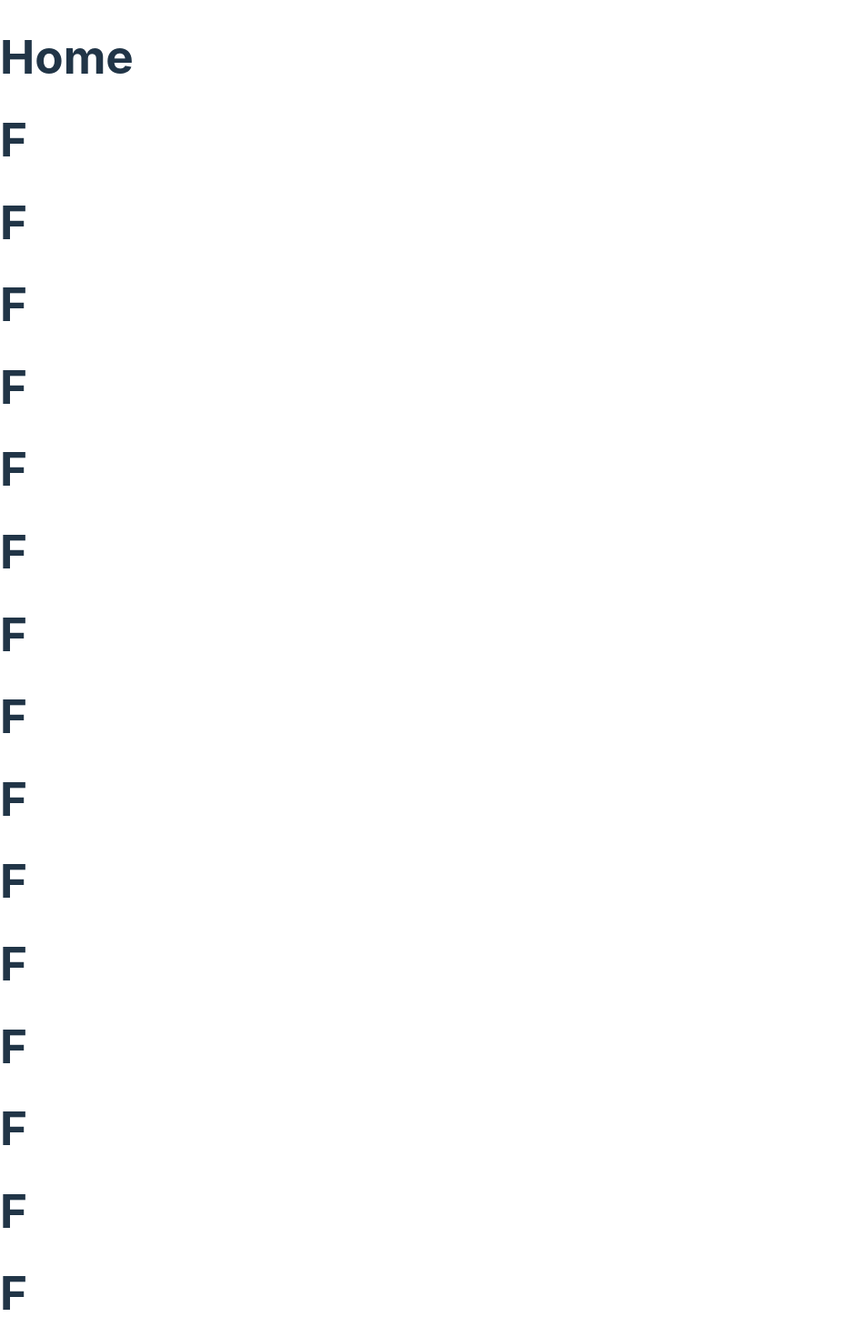
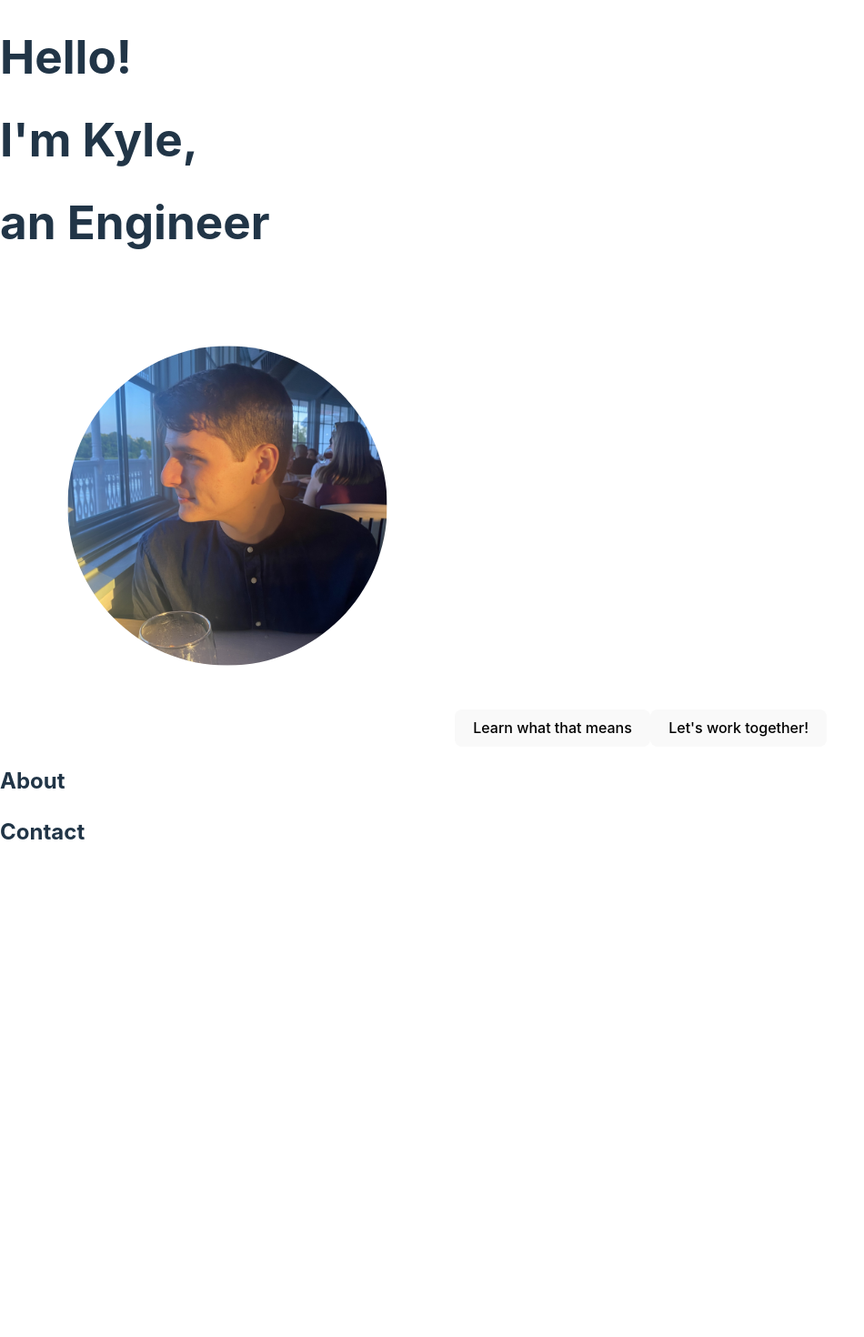
Before and after one commit to kyleborot/kyleborot_portfolio_site, a React (Vite) app in the folder frontend/: page / in a window 1280 px wide. Shown: the part 40-1510 px from the top of the page at 91% size, without its empty margins (0-950 px from the left). After the commit the page ends 992 px from the top, so only its background shows below. Built offline with nearby package versions, Linux system fonts and the light colour scheme.

Commit message:
added home.tsx elements and fixed navbar buttons

```diff
--- a/frontend/src/components/Home/Home.tsx
+++ b/frontend/src/components/Home/Home.tsx
@@ -1,27 +1,34 @@
 // Home.tsx
 
 import React from 'react';
+import { NavLink as RouterLink, useLocation, useNavigate } from 'react-router-dom';
+import { Link as ScrollLink } from 'react-scroll';
+import * as Scroll from 'react-scroll';
 
 const Home: React.FC = () => {
+  const path = useLocation().pathname;
+    const location = path.split("/")[1];
+    const navigate = useNavigate();
+    const scroller = Scroll.scroller;
+
+  const goToPageAndScroll = async (selector: string) => {
+    await navigate("/");
+    await scroller.scrollTo(selector, {
+    duration: 500,
+    smooth: true,
+    offset: -75,
+    spy: true
+    });
+    };
+
   return (
     <div>
-      <h1>Home</h1>
-      <h1>F</h1>
-      <h1>F</h1>
-      <h1>F</h1>
-      <h1>F</h1>
-      <h1>F</h1>
-      <h1>F</h1>
-      <h1>F</h1>
-      <h1>F</h1>
-      <h1>F</h1>
-      <h1>F</h1>
-      <h1>F</h1>
-      <h1>F</h1>
-      <h1>F</h1>
-      <h1>F</h1>
-      <h1>F</h1>
-      <h1>F</h1>
+      <h1>Hello!</h1>
+      <h1>I'm Kyle, </h1>
+      <h1>an Engineer</h1>
+      <img src="/home_photo.png" alt="profile photo"/>
+      <button>Learn what that means</button>
+      <button>Let's work together!</button>
 
     </div>
   );
--- a/frontend/src/components/NavBar.tsx
+++ b/frontend/src/components/NavBar.tsx
@@ -20,6 +20,10 @@ const NavBar: React.FC = () => {
         offset: -75,
         spy: true
         });
+    };
+    const handleClick = (event: React.MouseEvent<HTMLAnchorElement>, selector: string) => {
+      event.preventDefault();
+      goToPageAndScroll(selector);
     };
   return (
     <header id="navigation">
@@ -45,9 +49,9 @@ const NavBar: React.FC = () => {
           ) : (
             <>
                 {" "}
-                <button onClick={() => goToPageAndScroll("home")}>Home</button>
-                <button onClick={() => goToPageAndScroll("about")}>About</button>
-                <button onClick={() => goToPageAndScroll("contact")}>Contact</button>
+                <a href="/" onClick={(event) => handleClick(event, 'home')}>Home</a>
+                <a href="/" onClick={(event) => handleClick(event, 'about')}>About</a>
+                <a href="/" onClick={(event) => handleClick(event, 'contact')}>Contact</a>
                 <RouterLink to="/projects">Projects</RouterLink>
                 <RouterLink to="/resume">Resume</RouterLink>
             </>
```
Also changed, not shown: frontend/public/home_photo.png (added).
